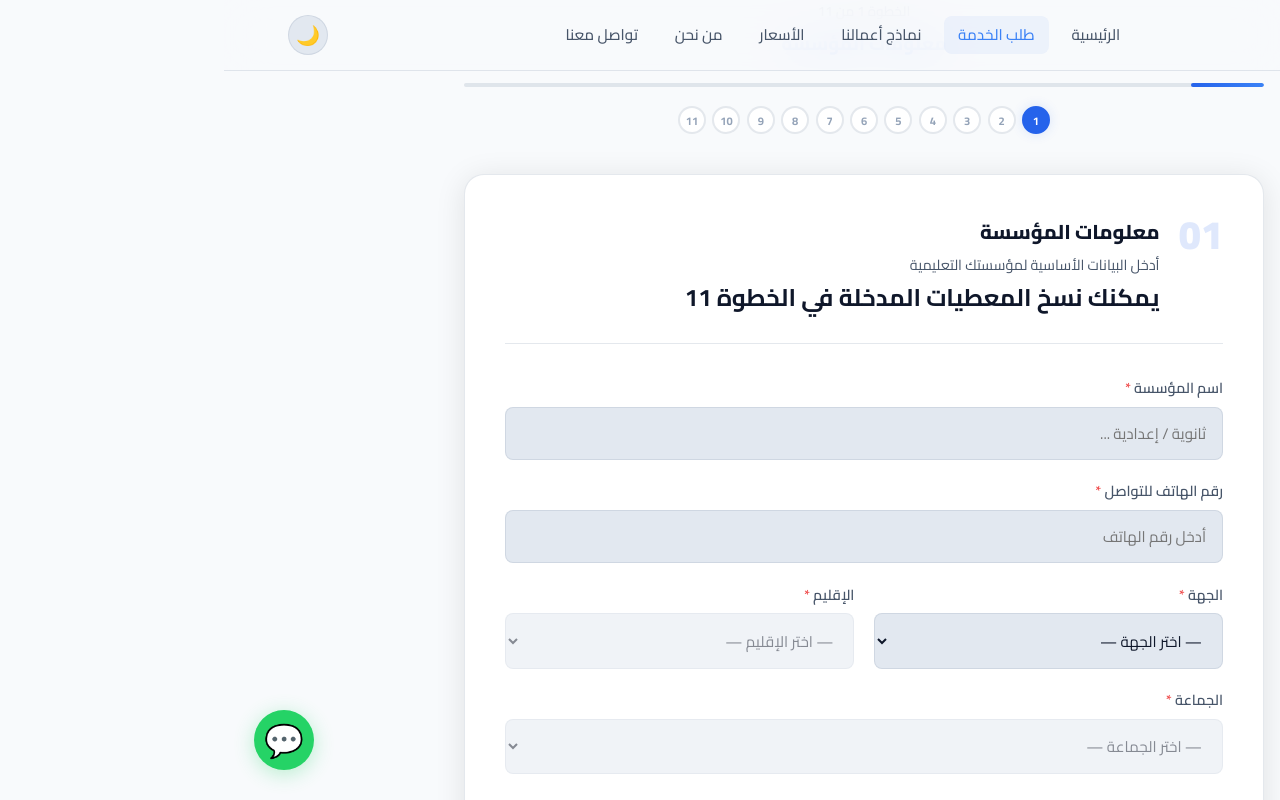
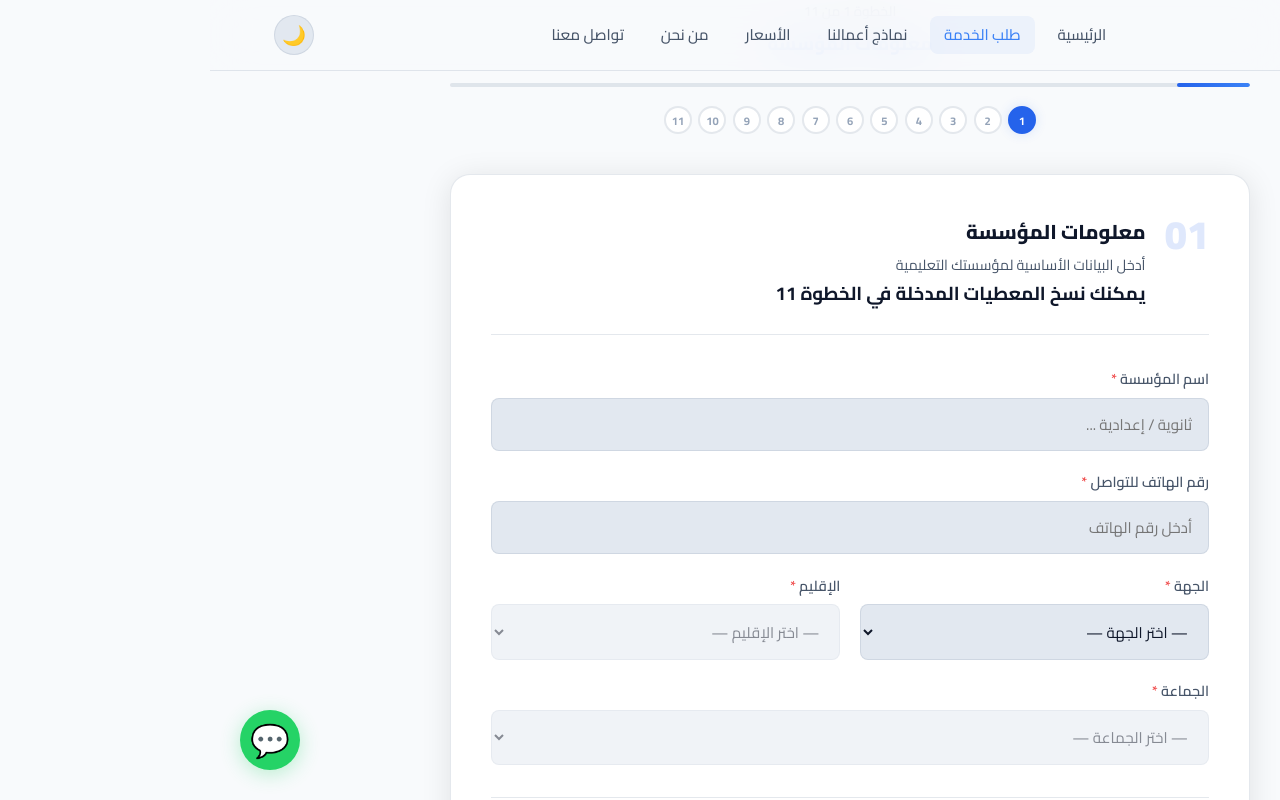
Before and after one commit to bnourochdsmb20163-cpu/jadwali-2.0, a React (Vite) app: page / in a window 1280 px wide. Both pictures are taken after a click on the button "طلب الخدمة الآن". Shown: the part 232-1032 px from the top of the page. Built offline with nearby package versions, Linux system fonts and the light colour scheme.

Commit message:
Change header from h2 to h3 for consistency

```diff
--- a/src/pages/Services.tsx
+++ b/src/pages/Services.tsx
@@ -590,7 +590,7 @@ export default function Services() {
                     <div>
                       <h3 className="step-title">معلومات المؤسسة</h3>
                       <p className="step-desc">أدخل البيانات الأساسية لمؤسستك التعليمية</p>
-                      <h2> يمكنك نسخ المعطيات المدخلة في الخطوة 11</h2>
+                      <h3> يمكنك نسخ المعطيات المدخلة في الخطوة 11</h3>
                     </div>
                   </div>
                   <div className="form-grid">
```
